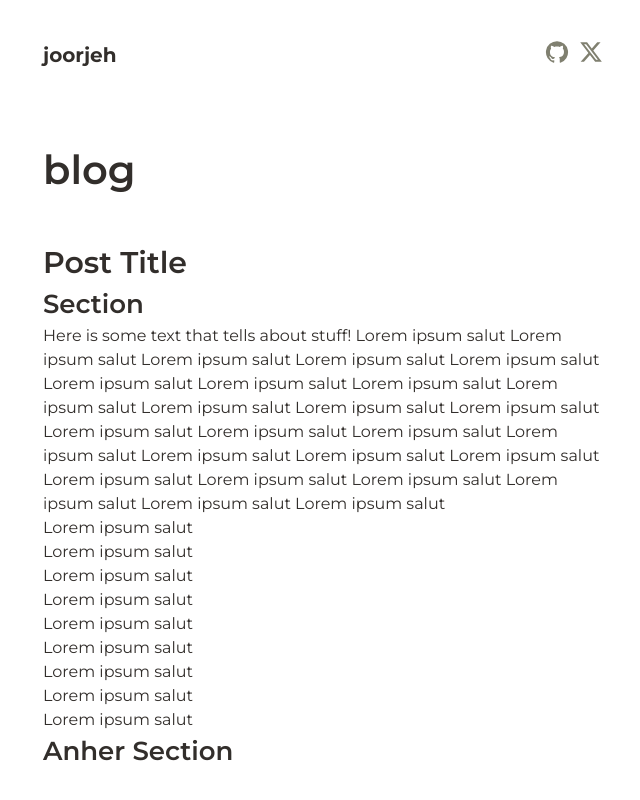
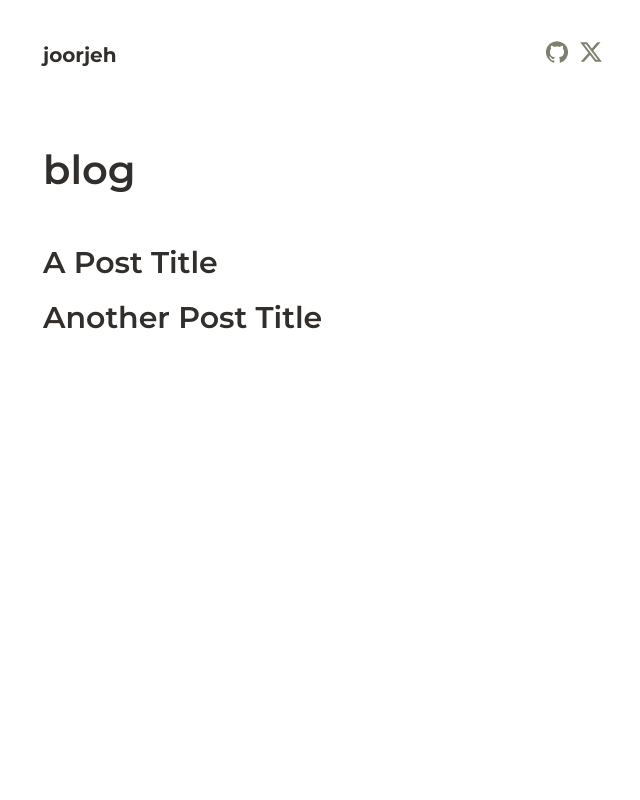
Before and after one commit to joorjeh/joorjeh.github.io, a React (Vite) app: page /#/ in a window 1280 px wide. Shown: the whole page, without its empty margins (317-957 px from the left). Built offline with nearby package versions, Linux system fonts and the light colour scheme.

Commit message:
Format articles as lsit of links

```diff
--- a/src/Articles.tsx
+++ b/src/Articles.tsx
@@ -1,6 +1,6 @@
 
-import APostTitle from './posts/APostTitle';
 import { Box, Flex } from '@chakra-ui/react';
+import { Link } from 'react-router-dom';
 
 const Articles = () => {
     return (
@@ -11,12 +11,21 @@ const Articles = () => {
             flexDirection='column'
         >
             <Box
-				fontSize='40px'
+                fontSize='40px'
                 paddingBottom='30px'
             >
                 blog
             </Box>
-            <APostTitle />
+			<Flex
+				gap='10px'
+				height='100%'
+				width='100%'
+				flexDirection='column'
+				fontSize='30px'
+			>
+				<Link key="APostTitle">A Post Title</Link>
+				<Link key="AnotherPostTitle">Another Post Title</Link>
+			</Flex>
         </Flex>
     );
 };
--- a/src/posts/APostTitle.tsx
+++ b/src/posts/APostTitle.tsx
@@ -8,40 +8,7 @@ const APostTitle = () => {
 ## Section
 
 Here is some text that tells about stuff!
-Lorem ipsum salut
-Lorem ipsum salut
-Lorem ipsum salut
-Lorem ipsum salut
-Lorem ipsum salut
-Lorem ipsum salut
-Lorem ipsum salut
-Lorem ipsum salut
-Lorem ipsum salut
-Lorem ipsum salut
-Lorem ipsum salut
-Lorem ipsum salut
-Lorem ipsum salut
-Lorem ipsum salut
-Lorem ipsum salut
-Lorem ipsum salut
-Lorem ipsum salut
-Lorem ipsum salut
-Lorem ipsum salut
-Lorem ipsum salut
-Lorem ipsum salut
-Lorem ipsum salut
-Lorem ipsum salut
-Lorem ipsum salut
-Lorem ipsum salut\n
-Lorem ipsum salut\n
-Lorem ipsum salut\n
-Lorem ipsum salut\n
-Lorem ipsum salut\n
-Lorem ipsum salut\n
-Lorem ipsum salut\n
-Lorem ipsum salut\n
-Lorem ipsum salut\n
-Lorem ipsum salut\n
+
 
 ## Anher Section
 
```
Also changed, not shown: build_posts.js (+22 -3 lines), posts/20240702AnotherPostTitle.md (added, +5 -0 lines), src/posts/AnotherPostTitle.tsx (added, +15 -0 lines).
